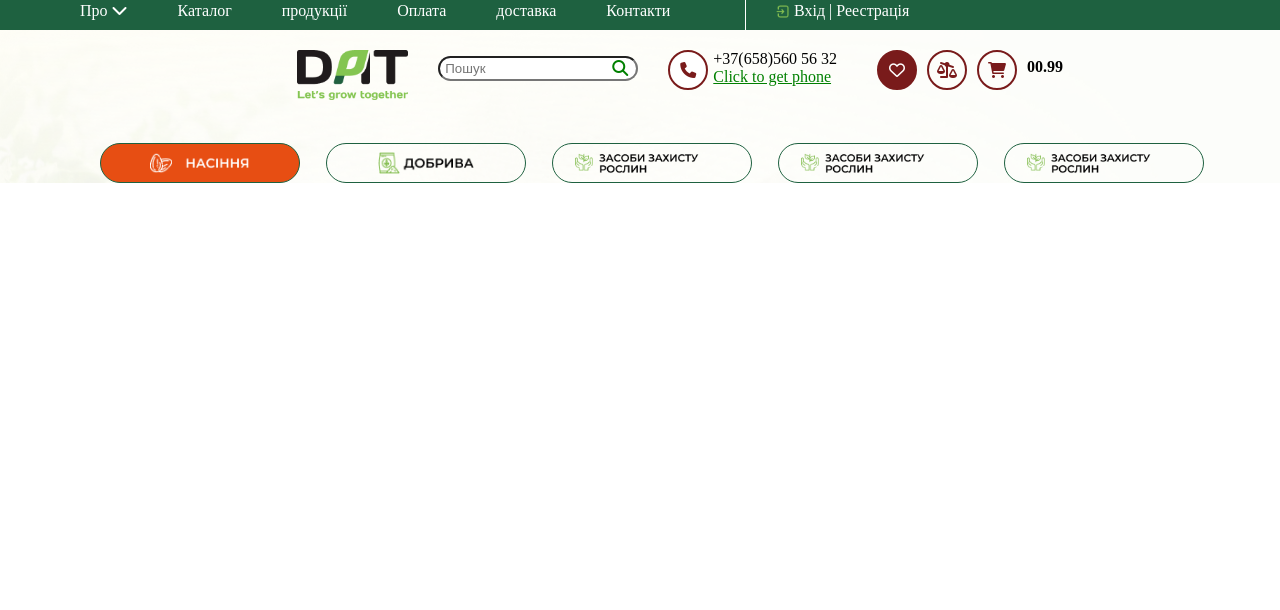
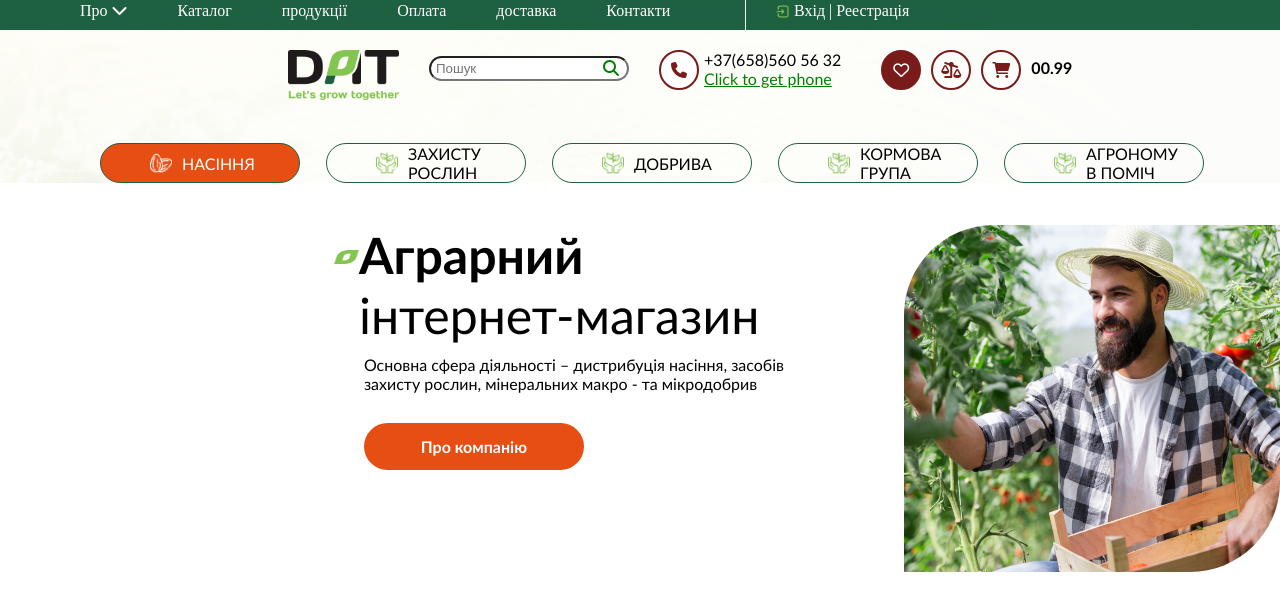
Before and after one commit to fatima-28/Dev-Tasks, a plain HTML site: page DAT-Task/index.html in a window 1280 px wide. Drawn offline with Linux system fonts and the light colour scheme; files whose address does not match are found by name.

Commit message:
some changes

```diff
--- a/DAT-Task/assets/SASS/home-page/_agrar.scss
+++ b/DAT-Task/assets/SASS/home-page/_agrar.scss
@@ -135,3 +135,25 @@ cursor: pointer;
     background-color: #E74E13;
 
 }
+.second-main-inners-item:nth-child(1){
+    width: 100px;
+    display: flex;
+    justify-content: space-evenly;
+
+
+}
+.second-main-inners-item{
+     width: 120px;
+    display: flex;
+    justify-content: space-between;
+    align-items: center;
+    p{
+        text-transform: uppercase;
+        margin-left: 10px;
+        font-weight: 500;
+        font-family: 'Trebuchet MS', 'Lucida Sans Unicode', 'Lucida Grande', 'Lucida Sans', Arial, sans-serif;
+
+    }
+
+
+}
--- /dev/null
+++ b/DAT-Task/assets/SASS/home-page/_magazine.scss
@@ -0,0 +1,58 @@
+.magazine-inner{
+
+
+    padding-top: 42px;
+
+    img{
+        width: 376px;
+height: 347px;
+border-top-left-radius:90px ;
+border-bottom-right-radius:90px ;
+    }
+}
+.magazine-main{
+    display: flex;
+    justify-content: flex-end;
+  gap: 120px;
+.h2{
+      font-weight: 100;
+    font-size: 50px;
+      font-family: 'Trebuchet MS', 'Lucida Sans Unicode', 'Lucida Grande', 'Lucida Sans', Arial, sans-serif;}
+}
+p{
+    font-family: 'Trebuchet MS', 'Lucida Sans Unicode', 'Lucida Grande', 'Lucida Sans', Arial, sans-serif;
+}
+.text-button{
+    margin-top: 30px;
+    display: flex;
+    justify-content: center;
+    align-items: center;
+    background-color: #E74E13;
+    border-radius: 30px;
+    width: 220px;
+    height: 47px;
+    p{
+        color: white;
+        font-weight: 600;
+    }
+}
+.text-title{
+
+    display: flex;
+    img{
+        margin-top: 25px;
+        width: 25px;
+        height: 14px;
+    }
+}
+.text-context{
+    margin-top: 10px;
+    position: relative;
+    img,p{
+
+    margin-left: 30px;
+    }
+}
+.text-button{
+    margin-left: 30px
+}
--- a/DAT-Task/assets/SASS/main.scss
+++ b/DAT-Task/assets/SASS/main.scss
@@ -1,2 +1,3 @@
 @import "../SASS/home-page/nav";
 @import "../SASS/home-page/agrar";
+@import "../SASS/home-page/magazine";
--- a/DAT-Task/index.html
+++ b/DAT-Task/index.html
@@ -81,24 +81,61 @@
                 <div class="second-main">
                     <div class="second-main-inner">
                         <div class="second-main-items">
-                            <img src="./assets/img/Group 144.png" alt="image">
+                            <div class="second-main-inners-item">
+                                <img src="./assets/img/seeds 2.png" alt="logo">
+                                <p style="color: white;">Насіння</p>
+                            </div>
                         </div>
                         <div class="second-main-items">
-                            <img src="./assets/img/Group 142.png" alt="">
+                            <div class="second-main-inners-item">
+                                <img src="./assets/img/Group.png" alt="logo">
+                                <p> захисту рослин</p>
+                            </div>
                         </div>
                         <div class="second-main-items">
-                            <img src="./assets/img/Group 143.png" alt="">
+                            <div class="second-main-inners-item">
+                                <img src="./assets/img/Group.png" alt="logo">
+                                <p> Добрива</p>
+                            </div>
                         </div>
                         <div class="second-main-items">
-                            <img src="./assets/img/Group 143.png" alt="">
+                            <div class="second-main-inners-item">
+                                <img src="./assets/img/Group.png" alt="logo">
+                                <p> кормова група</p>
+                            </div>
                         </div>
                         <div class="second-main-items">
-                            <img src="./assets/img/Group 143.png" alt="">
+                            <div class="second-main-inners-item">
+                                <img src="./assets/img/Group.png" alt="logo">
+                                <p> Агроному в поміч</p>
+                            </div>
                         </div>
                     </div>
                 </div>
             </div>
 
+        </section>
+        <section id="magazine">
+            <div class="magazine-main">
+                <div class="magazine-inner text-part">
+                    <div class="text-title">
+                        <img src="./assets/img/Vector (1).png" alt="">
+                        <p class="h2"> <b>Аграрний</b> <br> інтернет-магазин</p>
+                    </div>
+                    <div class="text-context">
+                        <p>Основна сфера діяльності – дистрибуція насіння, засобів <br> захисту рослин, мінеральних
+                            макро -
+                            та мікродобрив</p>
+                    </div>
+                    <div class="text-button">
+                        <p>Про компанію</p>
+                    </div>
+                </div>
+                <div class="magazine-inner image-part">
+                    <img src="./assets/img/harvest-ripening-of-tomatoes-in-a-greenhouse-2021-08-26-17-33-29-utc 2.png"
+                        alt="harvest">
+                </div>
+            </div>
         </section>
 
     </main>
```
Also changed, not shown: DAT-Task/assets/css/main.css, DAT-Task/assets/img/Group.png (added), DAT-Task/assets/img/Vector (1).png (added), DAT-Task/assets/img/harvest-ripening-of-tomatoes-in-a-greenhouse-2021-08-26-17-33-29-utc 2.png (added), DAT-Task/assets/img/seeds 2.png (added), DAT-Task/link.txt (added).
